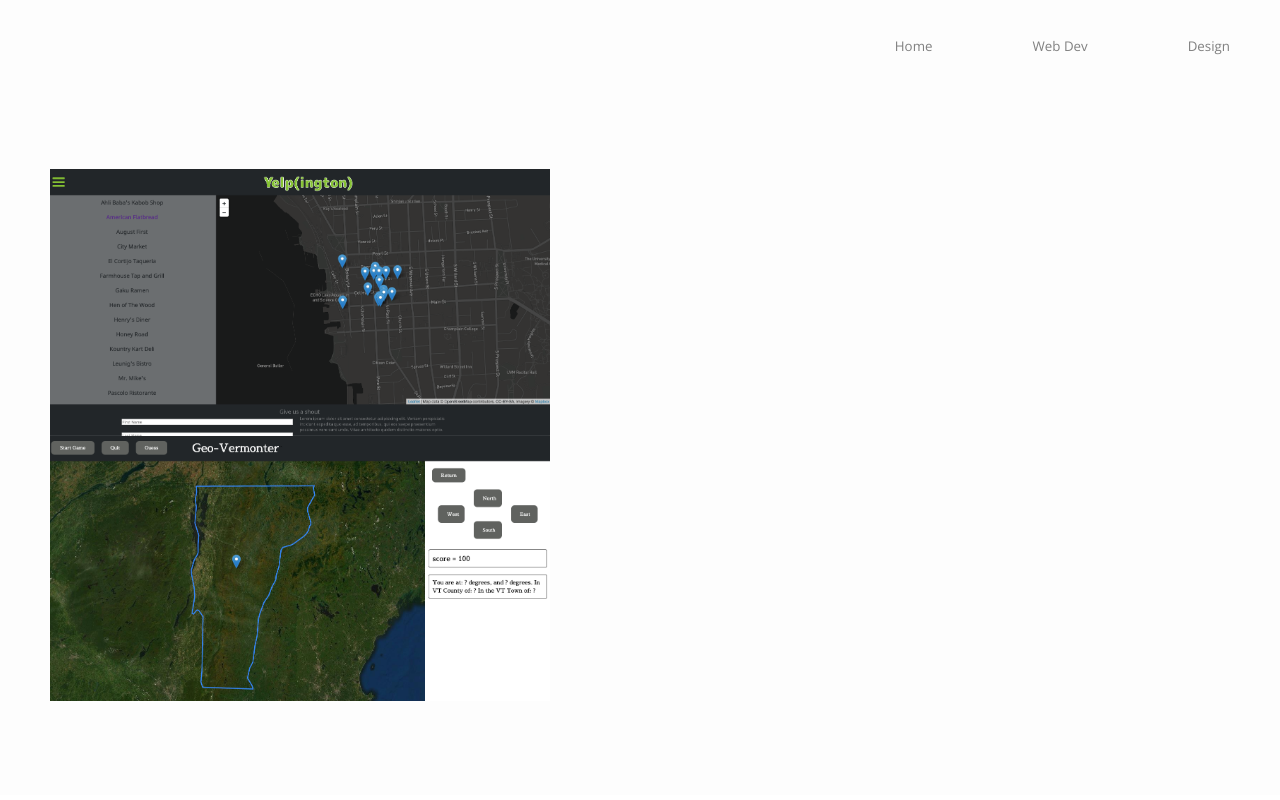
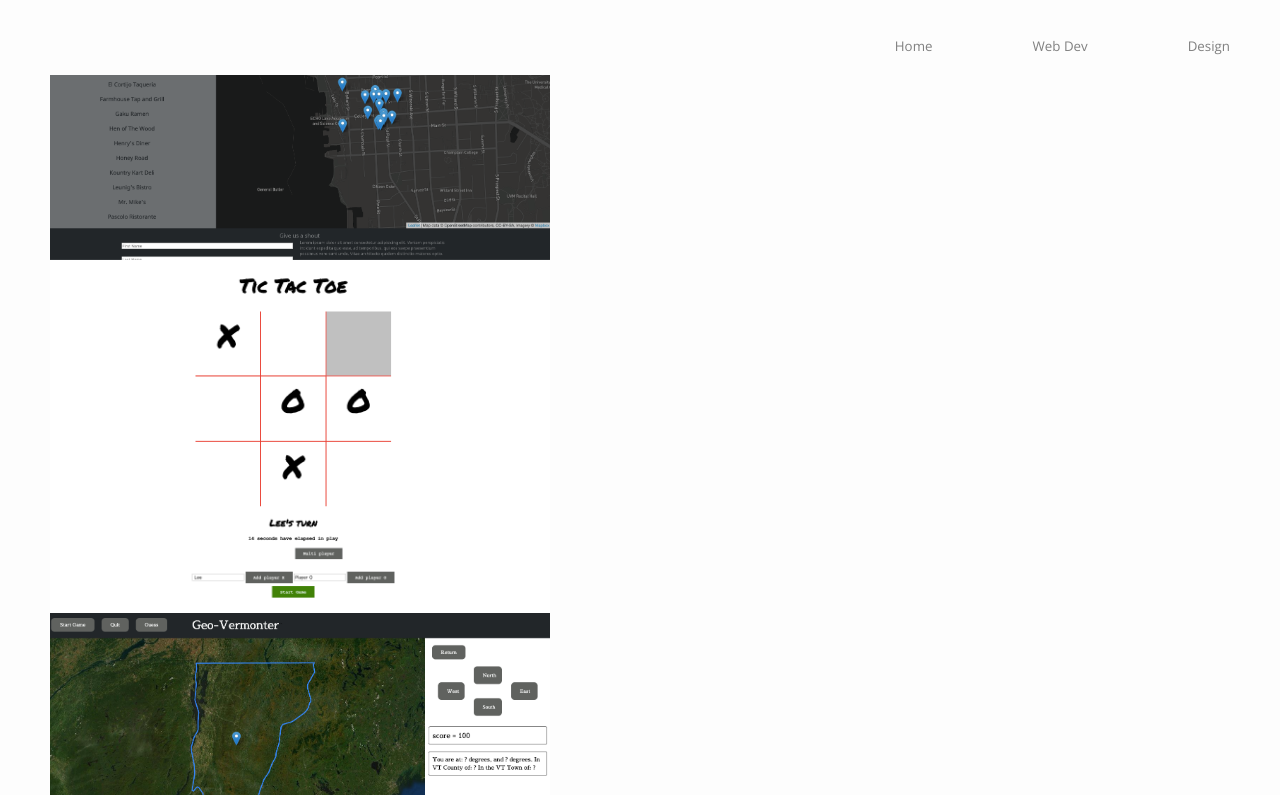
Before and after one commit to leepeters0023/portfolio2.0, a React (Create React App) app in the folder client/: page /WebDev in a window 1280 px wide. Shown: the top 800 px of the page. Built offline with nearby package versions, Linux system fonts and the light colour scheme.

Commit message:
tic tac toe added to web dev

```diff
--- a/client/public/index.html
+++ b/client/public/index.html
@@ -27,17 +27,6 @@
     <title>Lee Peters Portfolio</title>
   </head>
   <body>
-    <noscript>You need to enable JavaScript to run this app.</noscript>
     <div id="root"></div>
-    <!--
-      This HTML file is a template.
-      If you open it directly in the browser, you will see an empty page.
-
-      You can add webfonts, meta tags, or analytics to this file.
-      The build step will place the bundled scripts into the <body> tag.
-
-      To begin the development, run `npm start` or `yarn start`.
-      To create a production bundle, use `npm run build` or `yarn build`.
-    -->
   </body>
 </html>
--- a/client/src/WebDev.js
+++ b/client/src/WebDev.js
@@ -28,6 +28,7 @@ class WebDev extends React.Component {
       <div>
         <div id='webDev'>
           <img id='e7754b14c80249eaaa0844afea3f4c84' alt='yelpington thumb' className='webdev-thumb' onClick={this.openModal} src='Images/yelpington.png'></img>
+          <img id='5666b343d9bc43c892735bc1c6a53e8d' alt='tic tac toe thumb' className='webdev-thumb' onClick={this.openModal} src='Images/TicTac.png'></img>
           <img id='171415a1c6d745d39dda2471215219cb' alt='geo vermonter thumb' className='webdev-thumb' onClick={this.openModal} src='Images/geoVT.png'>
           </img>
         </div>
```
Also changed, not shown: client/public/Images/TicTac.png (added).
